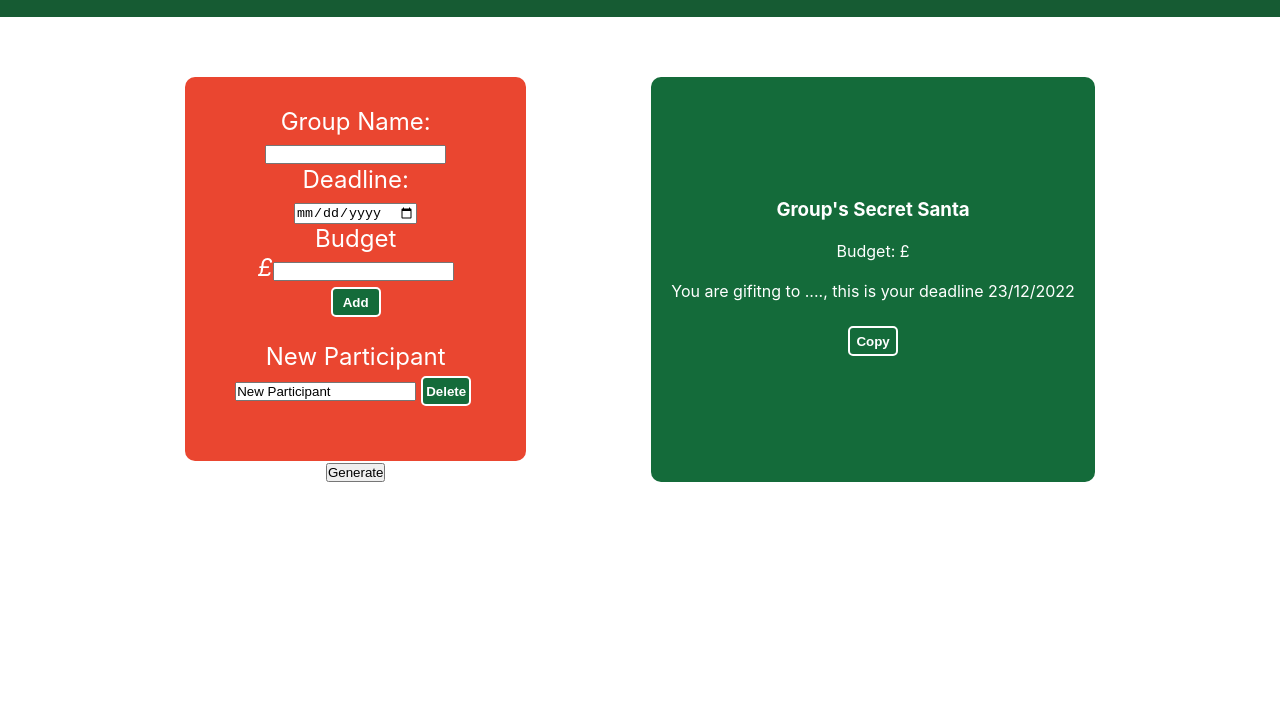
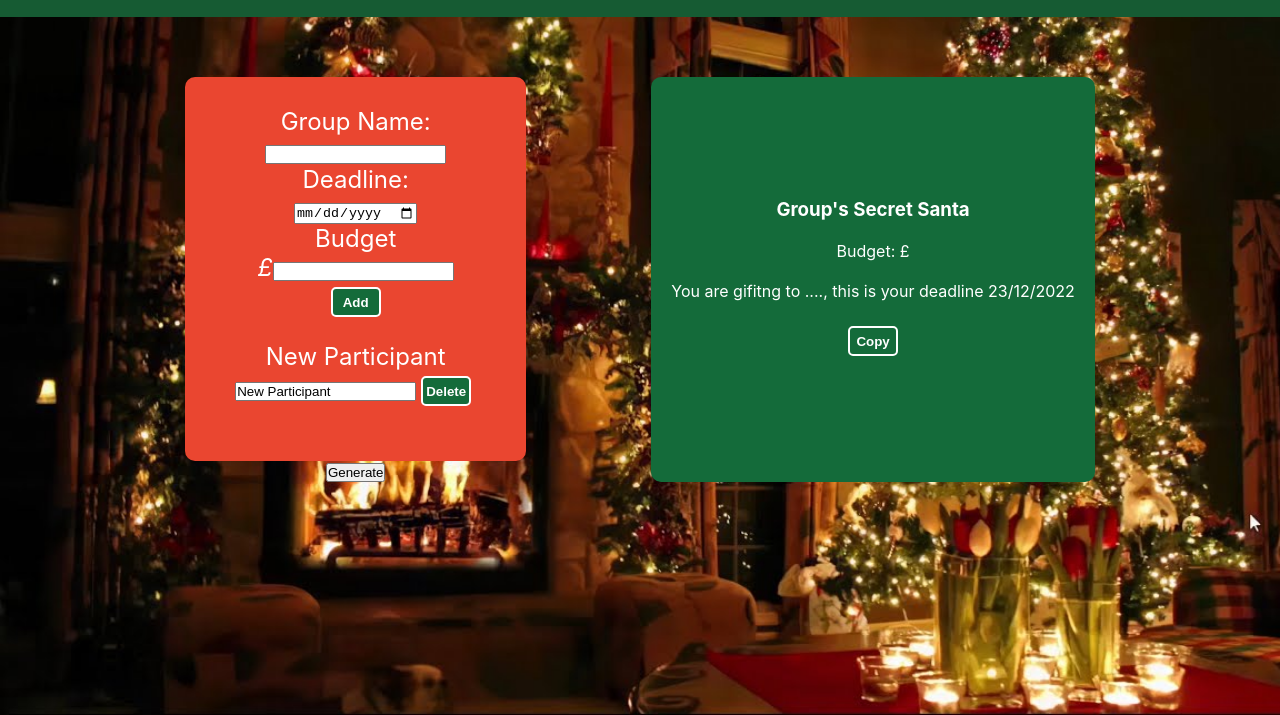
Before and after one commit to W1llB/Secret_Santa_Frontend, a React app in the folder secretsanta/: page / in a window 1280 px wide. Shown: the part 85-800 px from the top of the page. Built offline with nearby package versions, Linux system fonts and the light colour scheme.

Commit message:
Taylor background commit!

```diff
--- a/secretsanta/src/components/App/App.css
+++ b/secretsanta/src/components/App/App.css
@@ -13,6 +13,12 @@
   text-align: center;
 }
 
+body {
+  background-image: url(../../../bakcgroundIMages.jpg);
+  background-repeat: no-repeat;
+  background-attachment: fixed;
+  background-size: cover;
+}
 
 /* Header Container */
 .header {
```
Also changed, not shown: secretsanta/bakcgroundIMages.jpg (added).
